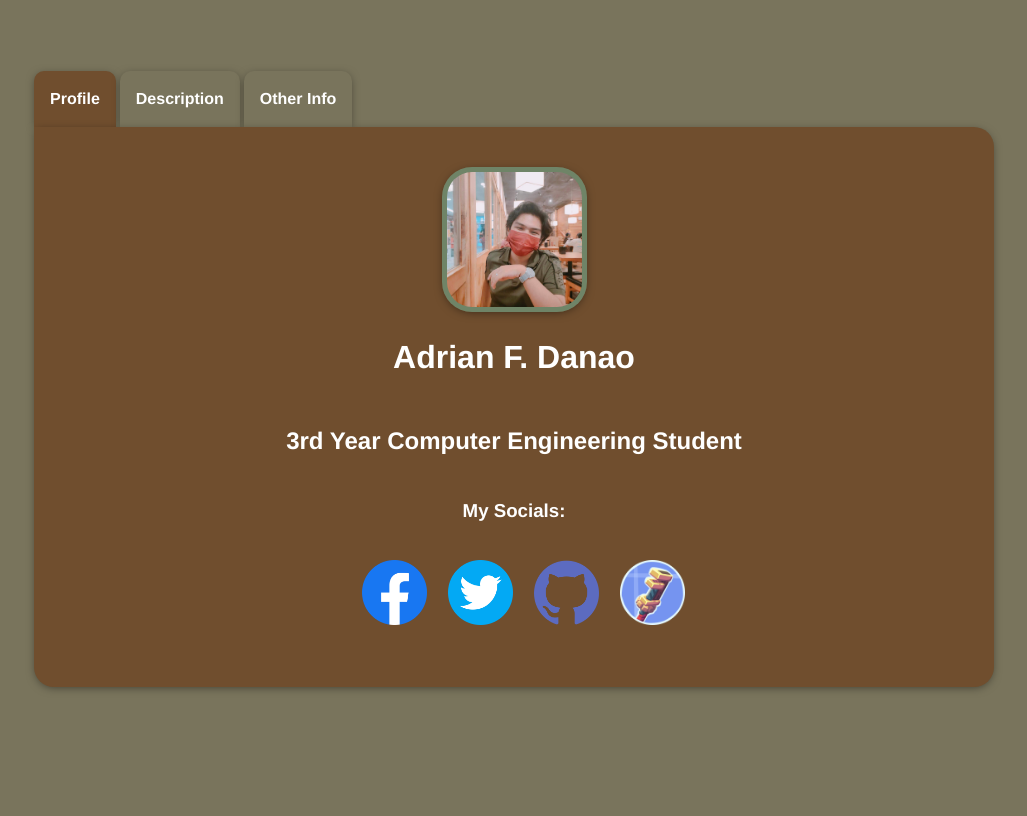
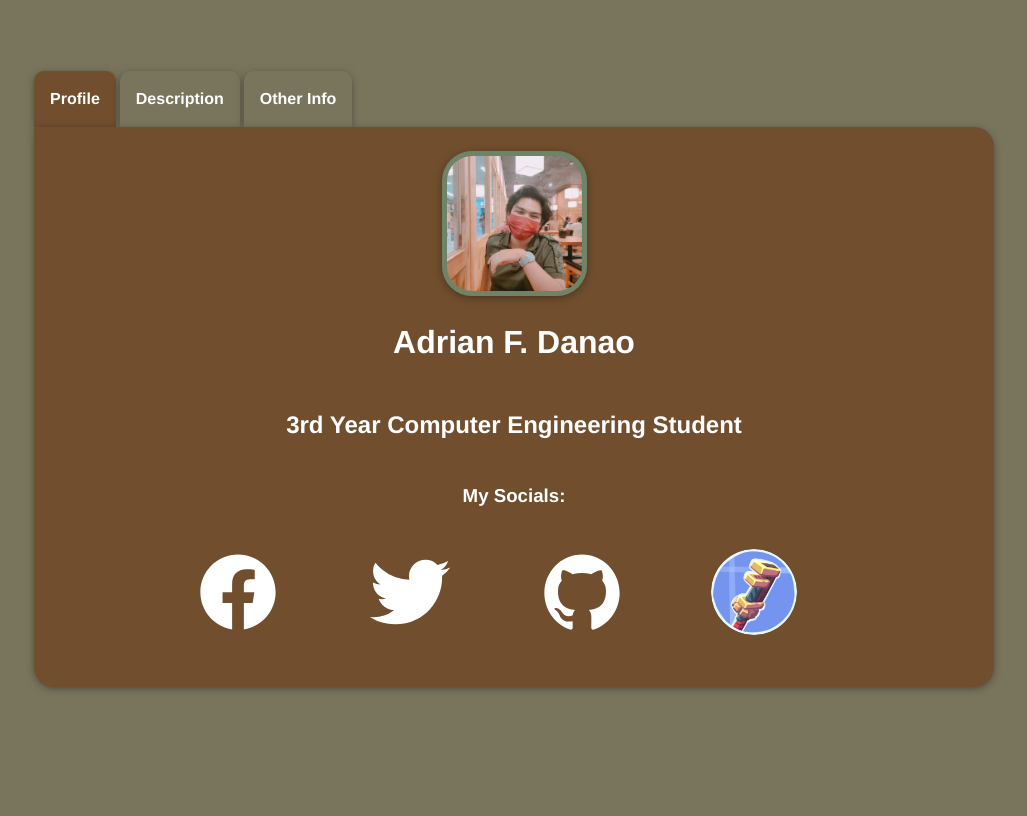
Before and after one commit to AFDanao/NCP3106_Website, a PHP site: page / in a window 1280 px wide. Shown: the whole page, without its empty margins (126-1153 px from the left). Run offline with PHP 8.4, Linux system fonts and the light colour scheme.

Commit message:
Fixed height and width auto adjust

```diff
--- a/index.html
+++ b/index.html
@@ -21,10 +21,10 @@
                 <h2>3rd Year Computer Engineering Student</h2>
                 <h3>My Socials:</h3>
                 <ul>
-                    <li><a href="https://facebook.com/adrian.danao22" target="_blank"><img src="Images/fb-pic.png" alt="facebook" class="img-soc"></a></li>
-                    <li><a href="https://twitter.com/gussifruits" target="_blank"><img src="Images/twt-pic.png" alt="facebook" class="img-soc"></a></li>
-                    <li><a href="https://github.com/Gussi22" target="_blank"><img src="Images/gh-pic.png" alt="facebook" class="img-soc"></a></li>
-                    <li><a href="https://Gussi22.github.io/fruitsalads" target="_blank"><img src="Images/cs-pic.png" alt="facebook" class="img-soc"></a></li>
+                    <li><a href="https://facebook.com/adrian.danao22" target="_blank"><img src="Images/fb-pic.svg" alt="facebook" class="img-soc"></a></li>
+                    <li><a href="https://twitter.com/gussifruits" target="_blank"><img src="Images/twt-pic.svg" alt="facebook" class="img-soc"></a></li>
+                    <li><a href="https://github.com/Gussi22" target="_blank"><img src="Images/gh-pic.svg" alt="facebook" class="img-soc"></a></li>
+                    <li><a href="https://Gussi22.github.io/fruitsalads" target="_blank"><img src="Images/cs-pic.png" alt="facebook" class="img-soc-cs"></a></li>
                 </ul>
             </div>
 
--- a/style.css
+++ b/style.css
@@ -80,7 +80,7 @@
     height: 500px;
 }
 
-@media only screen and (max-width: 500px){
+@media only screen and (max-width: 1000px){
     .box input[type="radio"]:checked + label + .content {
         display: flex;
         flex-direction: column;
@@ -123,7 +123,7 @@
 ul li {
     display: block;
     box-sizing: border-box;
-    width: 10%;
+    width: 20%;
 }
 
 a {
@@ -133,10 +133,24 @@
 
 .img-soc:hover {
     transition: 0.5s;
-    transform: scale(1.1);
+    transform: scale(1.2);
 }
 
 .img-soc {
     transition: 0.5s;
-    width: 75%;
+    width: 50%;
+    padding: 5px;
+    filter: invert(1);
 }
+
+.img-soc-cs:hover {
+    transition: 0.5s;
+    transform: scale(1.2);
+}
+
+.img-soc-cs {
+    transition: 0.5s;
+    width: 50%;
+    padding: 5px;
+    border-radius: 90px;
+}
```
Also changed, not shown: Images/fb-pic.svg (added), Images/gh-pic.svg (added), Images/twt-pic.svg (added).
